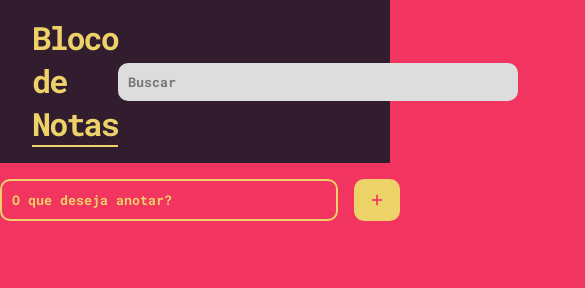
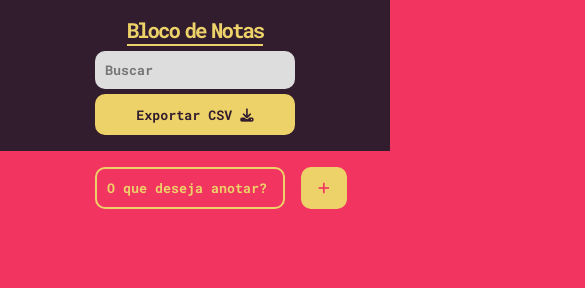
Before and after one commit to GabrielBitten/Bloco-de-notas, a plain HTML site: page index.html in a window 390 px wide. Shown: the top 288 px of the page, 585 px wide, since content can reach past the window. Drawn offline with Linux system fonts and the light colour scheme.

Commit message:
Update style.css

```diff
--- a/style.css
+++ b/style.css
@@ -15,6 +15,43 @@ header{
     display: flex;
     align-items: center;
     justify-content: space-between;
+    flex-wrap: wrap;
+}
+@media screen and (max-width:1000px){
+    #search-input{
+      max-width: 250px;
+    }
+    header h1{
+       font-size: 1.5rem;
+    }
+
+}
+@media screen and (max-width:810px){
+    #search-input{
+      max-width: 200px;
+    }
+    header h1{
+       font-size: 1.3rem;
+    }
+
+}
+@media screen and (max-width:610px){
+ header{
+    display: flex;
+    flex-direction: column;
+
+ }
+ header h1{
+
+    margin-bottom: 5px;
+ }
+ #search-input{
+    margin-bottom: 5px;
+  }
+  #export-notes{
+    width: 200px;
+
+  }
 }
 header h1{
     color: #edd269;
@@ -27,7 +64,7 @@ header h1{
     display: flex;
     align-items: center;
     gap: 1rem;
-    margin-right: 7rem;
+
 
 }
 .fa-magnifying-glass{
@@ -58,6 +95,17 @@ header h1{
     background-color: #321d2e;
     color: #edd269;
     cursor: pointer;
+}
+@media screen and (max-width:610px){
+    #add-note-container{
+
+       max-width:  200px;
+
+      }
+   button{
+    width: 200px;
+
+   }
 }
 
 
```
